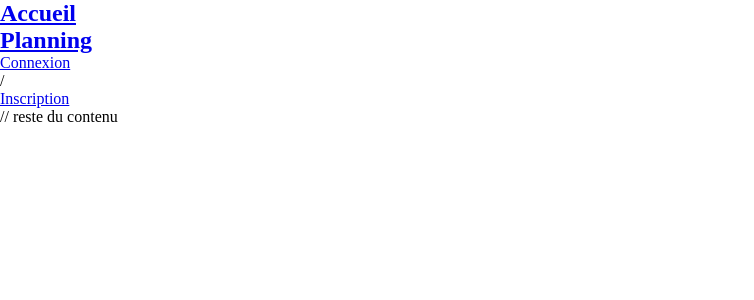
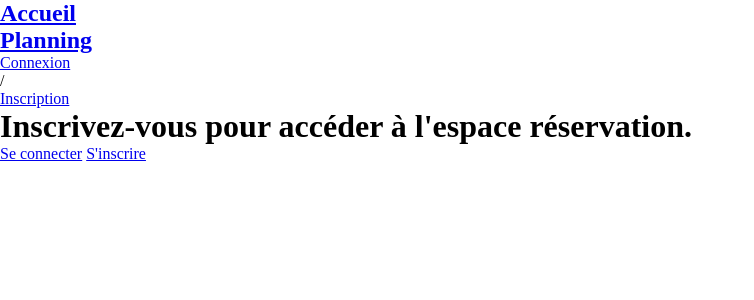
Before and after one commit to celine-pawlak/reservation-salles, a PHP site: page / in a window 1280 px wide. Shown: the top 300 px of the page, without its empty margins (0-754 px from the left). Run offline with PHP 8.4, Linux system fonts and the light colour scheme.

Commit message:
ajout contenu index

```diff
--- a/index.php
+++ b/index.php
@@ -16,12 +16,35 @@ $page_selected = "index";
           <?php include("header.php");
             $errors = [];
 
+            if (isset($_SESSION['login'])){
+            echo'
+                <div>
+                    <h1>Bienvenue ' .$_SESSION['login'].'</h1>
+                </div>
+                <div>
+
+                </div>
+
+                ';
+        }else{
+            echo"
+                <div>
+                    <h1>
+                        Inscrivez-vous pour accéder à l'espace réservation.
+                    </h1>
+                </div>
+                <div class='index-button'>
+                    <a id='connex-button' href='connexion.php'>Se connecter</a>
+                    <a id='inscri-button' href='inscription.php'>S'inscrire</a>
+                </div>
+                ";
+        }
             ?>
 
         </header>
         <main>
             <div class="content">
-                <?= renderErrors($errors) ?>// reste du contenu
+                <?= renderErrors($errors) ?>
             </div>
         </main>
         <footer>
```
